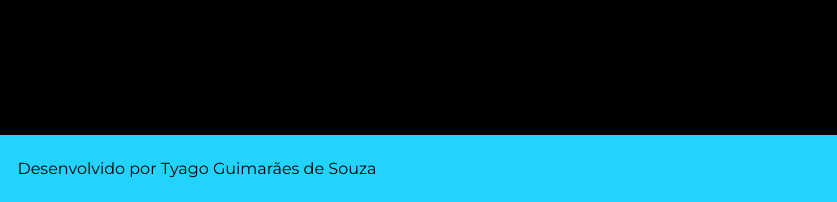
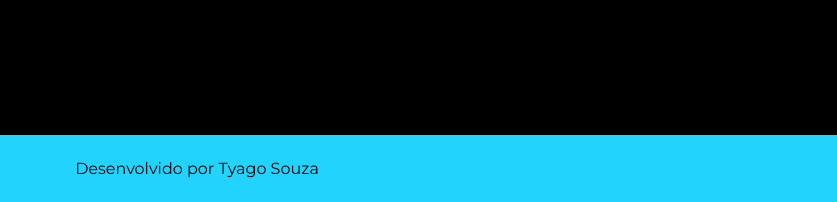
Before and after one commit to TyagoSouza96/portifolio, a plain HTML site: page index.html in a window 1280 px wide. Shown: the part 906-1108 px from the top of the page, 443-1280 px from the left. Drawn offline with nearby package versions, Linux system fonts and the light colour scheme.

Commit message:
Atualizando o nome do desenvolvedor

```diff
--- a/index.html
+++ b/index.html
@@ -32,7 +32,7 @@
         <img class="Imagem" src="./assets/Imagem.png" alt="Programadora da Alura">
     </main>
     <footer>
-        <h2 class="rodape">Desenvolvido por Tyago Guimarães de Souza</h2>
+        <h2 class="rodape">Desenvolvido por Tyago Souza</h2>
     </footer>
 </body>
     <script src="app.js" defer></script>
```
